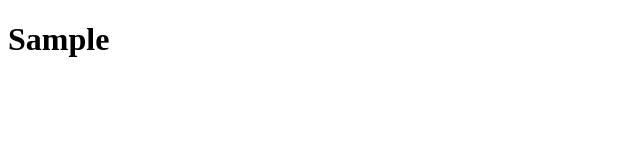
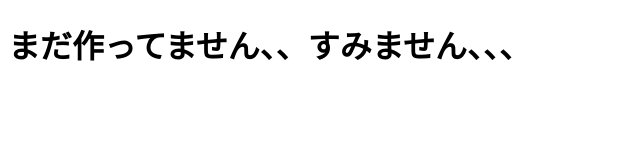
Before and after one commit to gaaaeeeee/hp_toyosaka, a plain HTML site: page test.html in a window 1280 px wide. Shown: the whole page, without its empty margins (0-640 px from the left). Drawn offline with Linux system fonts and the light colour scheme.

Commit message:
Update test.html

```diff
--- a/test.html
+++ b/test.html
@@ -5,6 +5,6 @@
     <title>豊栄ウール工房</title>
   </head>
   <body>
-    <h1>Sample</h1>
+    <h1>まだ作ってません、、すみません、、、</h1>
   </body>
 </html>
```
